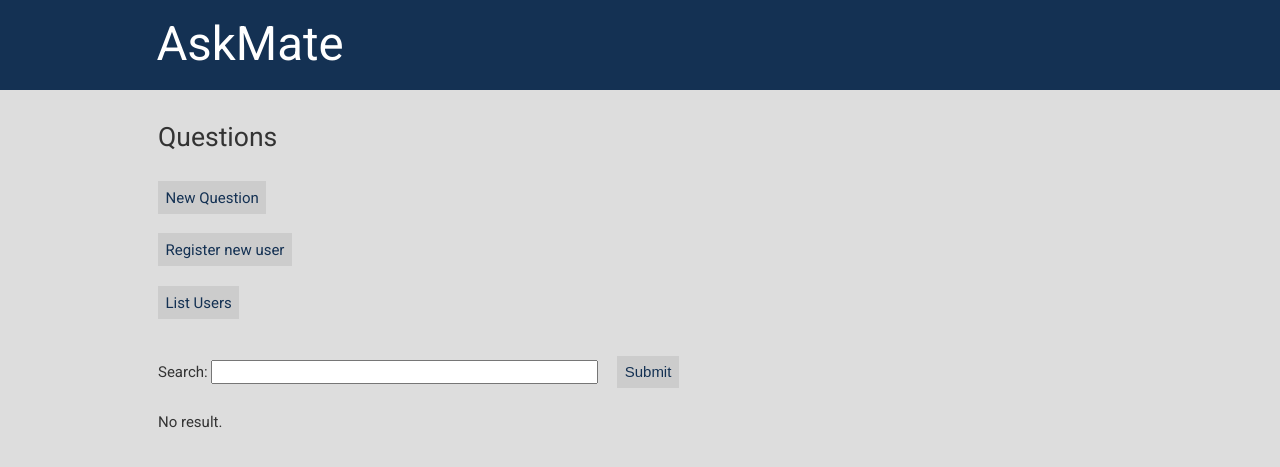
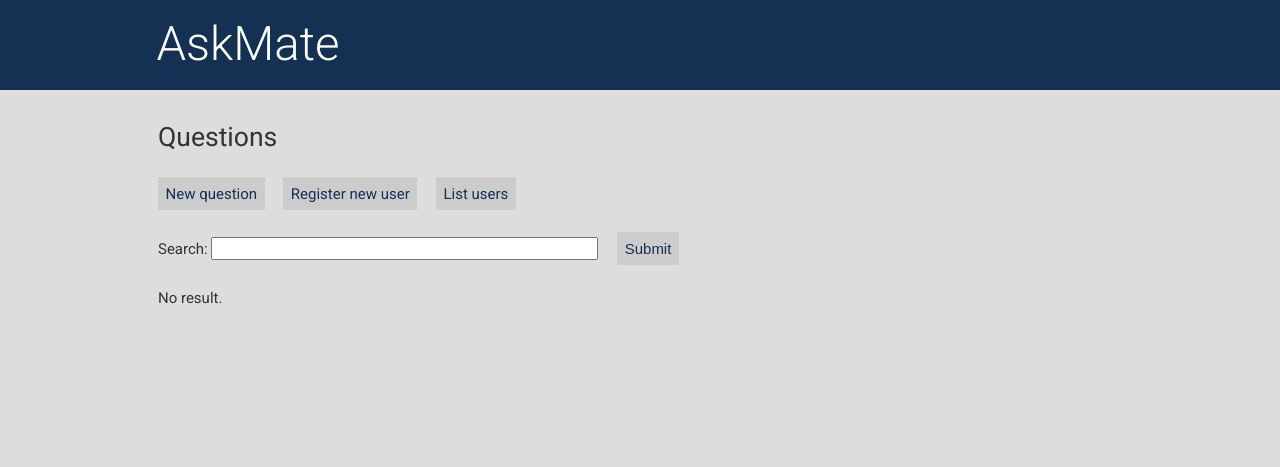
Before and after one commit to adamFoldvari/askmate-fejtorpotrh, a Flask app: template templates/questionlist.html in a window 1280 px wide. Shown: the top 467 px of the page. Run offline with Flask 2, Linux system fonts and the light colour scheme; the template is opened without the code that fills it, so the values that code supplies are empty.

Commit message:
Display the buttons inline in the question list

```diff
--- a/static/style.css
+++ b/static/style.css
@@ -1,5 +1,5 @@
 @import url('normalize.css');
-@import url('https://fonts.googleapis.com/css?family=Roboto');
+@import url('https://fonts.googleapis.com/css?family=Roboto:300,400,700');
 
 html {
     box-sizing: border-box;
@@ -290,8 +290,22 @@ a#back:hover {
 }
 
 .button a#new-question,
-.button a#show-all-question {
+.button a#show-all-question,
+.button a#registration,
+.button a#list-users,
+.button a#new-user {
     margin-left: 0;
+}
+
+.buttons {
+    width: 40%;
+    text-align: left;
+    padding: 0 0 1em;
+}
+
+.buttons p {
+    display: inline;
+    padding-right: 1em;
 }
 
 strong {
--- a/templates/questionlist.html
+++ b/templates/questionlist.html
@@ -9,9 +9,12 @@
     <h1>AskMate</h1>
     <div id="content-wrapper">
         <h3>Questions</h3>
-        <p class="button"><a id="new-question" href='/new_question'>New Question</a></p>
-        <p class="button"><a id="new-question" href="/registration"> Register new user </a> </p>
-        <p class="button"><a id="new-question" href='/list_users'>List Users</a></p>
+
+        <div class="buttons">
+            <p class="button"><a id="new-question" href='/new_question'>New question</a></p>
+            <p class="button"><a id="registration" href="/registration">Register new user</a></p>
+            <p class="button"><a id="list-users" href='/list_users'>List users</a></p>
+        </div>
 
         <form action="/search" method="GET">
             <label for="q">Search:</label>
```
